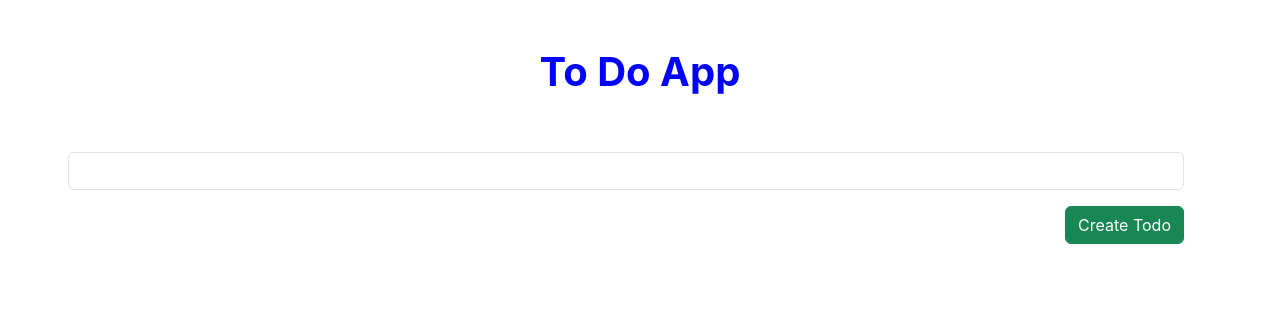
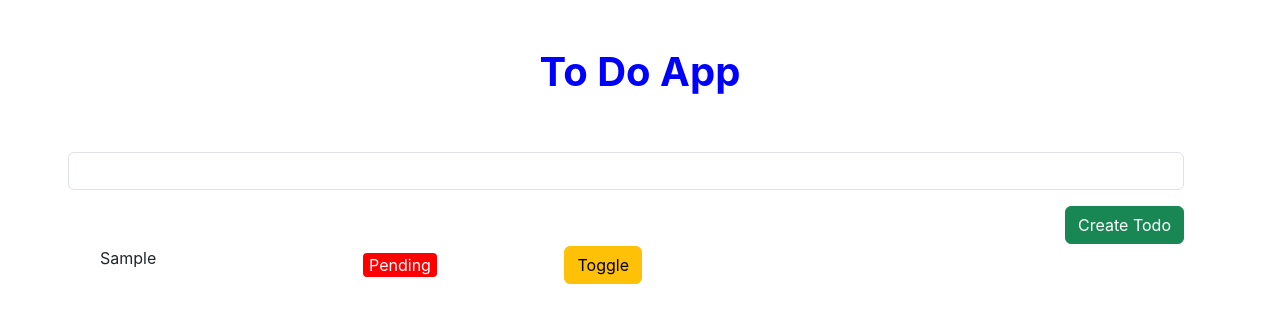
Before and after one commit to ManasChougule/React-Redux-Suite, a React (Create React App) app: page / in a window 1280 px wide. Both pictures are taken after typing "Sample" into the empty fields and a click on the button "Create Todo". Shown: the top 322 px of the page. Built offline with nearby package versions, Linux system fonts and the light colour scheme.

Commit message:
task 7 : add dispatcher

```diff
--- a/src/App.js
+++ b/src/App.js
@@ -1,4 +1,3 @@
-import { useState } from "react";
 import TodoForm from "./components/ToDoForm/ToDoForm";
 import TodoList from "./components/ToDoList/ToDoList";
 import { Provider } from "react-redux";
@@ -8,24 +7,13 @@ import './App.css';
 
 
 function App() {
-  const [todos, setTodos] = useState([]);
-
-  const createTodo = (text) => {
-    setTodos([...todos, { id: todos.length + 1, text, completed: false}]);
-  };
-
-  const toggleTodo = (index)=>{
-    const list = [...todos];
-    list[index].completed = !list[index].completed;
-    setTodos(list);
-  }
 
   return (
     <div>
       <h1>To Do App</h1>
       <Provider store={store}>
-        <TodoForm onCreateTodo={createTodo} />
-        <TodoList todos={todos} onToggle={toggleTodo} />
+        <TodoForm/>
+        <TodoList/>
       </Provider>
     </div>
   );
--- a/src/components/ToDoForm/ToDoForm.js
+++ b/src/components/ToDoForm/ToDoForm.js
@@ -1,12 +1,15 @@
 import { useState } from "react";
 import "./ToDoForm.css";
+import { useDispatch } from "react-redux";
+import { addTodo } from "../../redux/actions/totoActions";
 
-function ToDoForm({ onCreateTodo }) {
+function ToDoForm() {
   const [todoText, setTodoText] = useState("");
+  const dispatch = useDispatch();
 
   const handleSubmit = (e) => {
     e.preventDefault();
-    onCreateTodo(todoText);
+    dispatch(addTodo(todoText));
     setTodoText("");
   };
 
--- a/src/components/ToDoList/ToDoList.js
+++ b/src/components/ToDoList/ToDoList.js
@@ -1,8 +1,11 @@
 import "./ToDoList.css";
-import { useSelector } from "react-redux";
+import { useSelector , useDispatch} from "react-redux";
+import { toggleTodo } from "../../redux/actions/totoActions";
 
-function ToDoList({onToggle}) {
+function ToDoList() {
     const todos = useSelector((state)=> state.todos);  // const todos = store.getState().todos;
+    const dispatch = useDispatch();
+
     return (
     <div className="container">
     <ul>
@@ -11,7 +14,7 @@ function ToDoList({onToggle}) {
             <span className="content">{todo.text}</span>
             <span className={todo.completed ? 'completed':'pending'}>{todo.completed ? 'Completed': 'Pending'}</span>
             <button className="btn btn-warning"
-            onClick={()=>{onToggle(index)}}
+            onClick={()=>dispatch(toggleTodo(index))}
             >Toggle</button>
             </li>
         ))}
```
